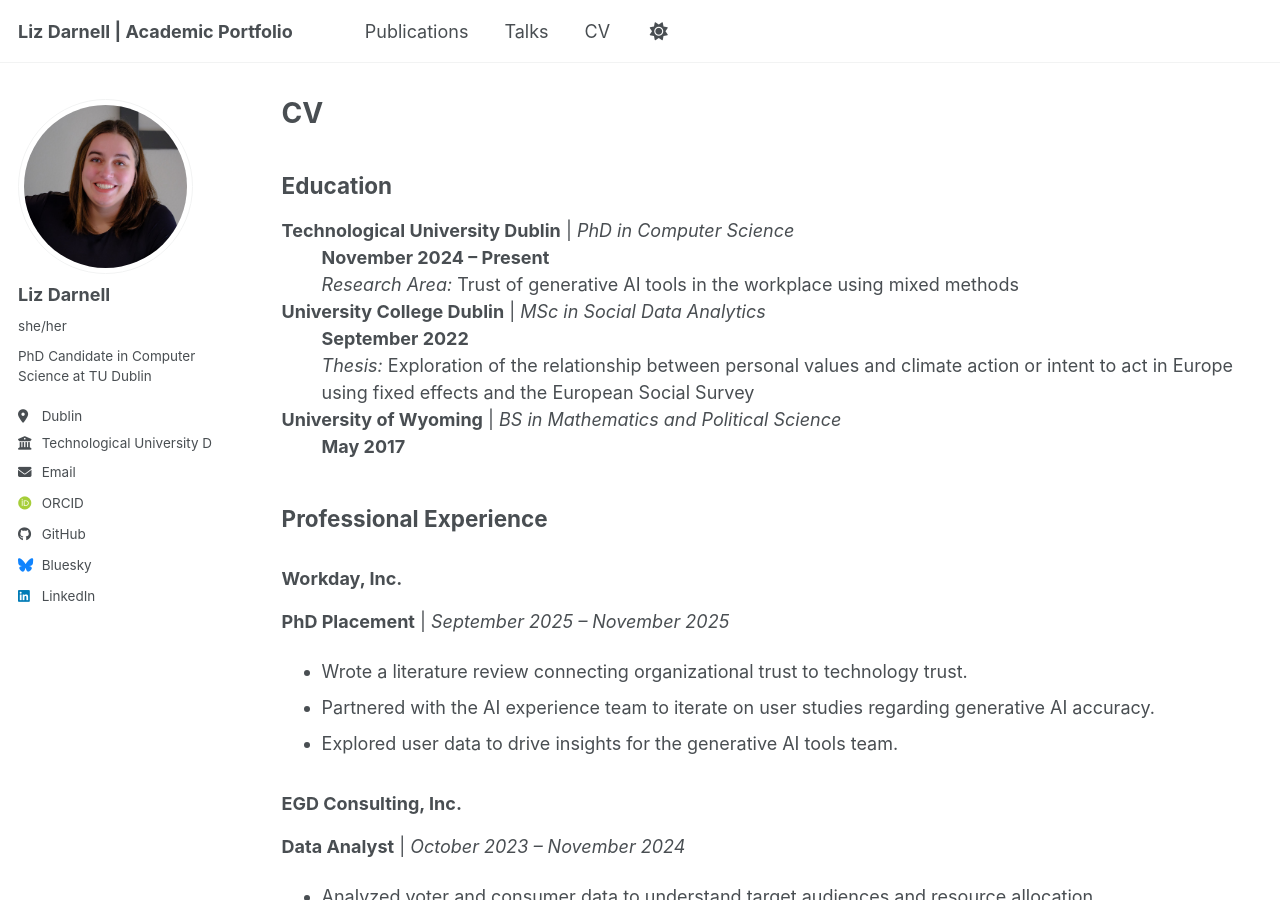
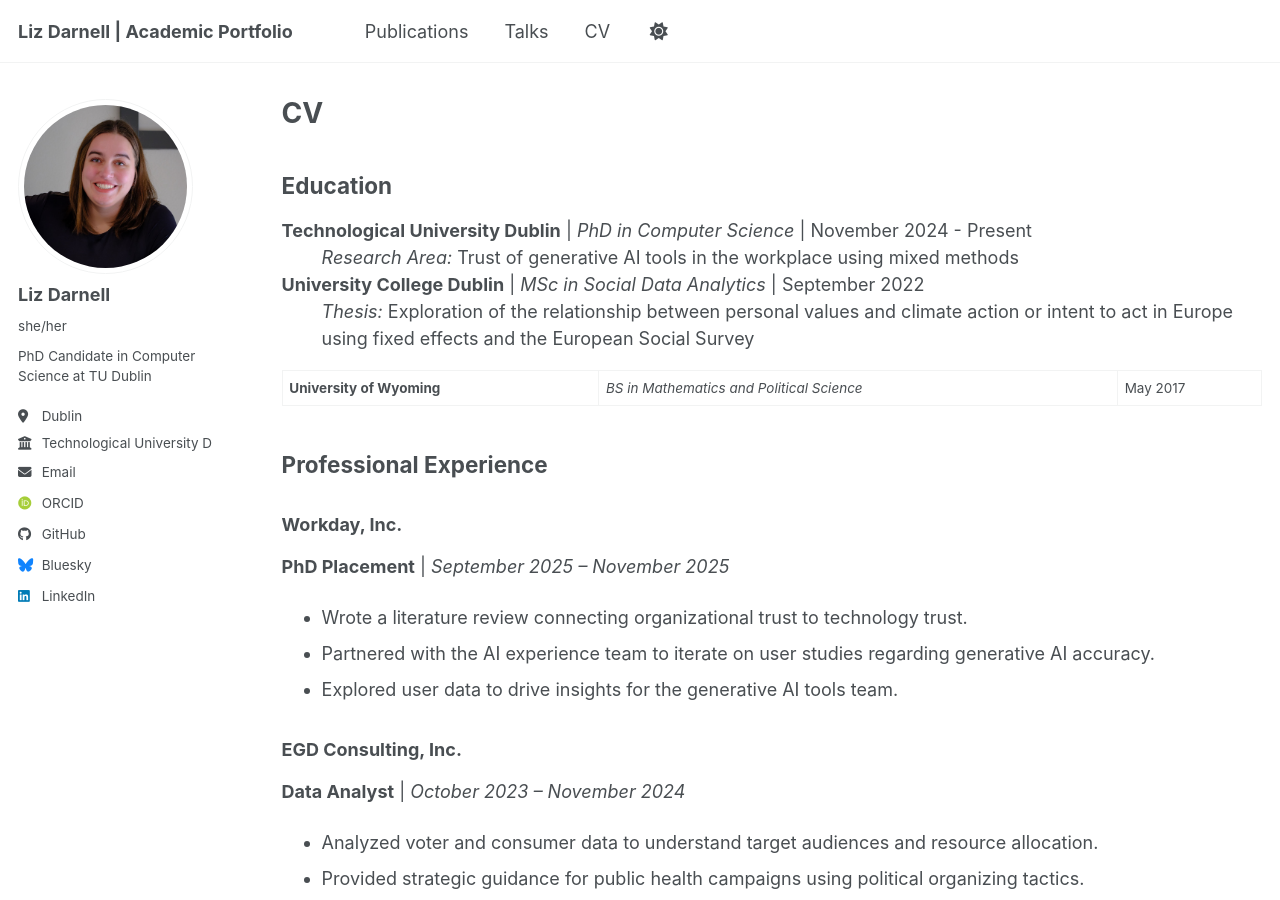
Before and after one commit to liz-darnell/liz-darnell.github.io, a Jekyll site: the page built from _pages/cv.md, in a window 1280 px wide and 900 px high. Built offline with Jekyll 4.4.1, drawn with Linux system fonts in a browser that asks for light colours; some web fonts are replaced; a script bundle is joined from its source files by our own code; library files that are not in the unit come from our copies.

Commit message:
Update cv.md
fixing edu again

```diff
--- a/_pages/cv.md
+++ b/_pages/cv.md
@@ -10,16 +10,14 @@ redirect_from:
 {% include base_path %}
 
 ## Education
-**Technological University Dublin** | *PhD in Computer Science*
-: **November 2024 – Present**
+**Technological University Dublin** | *PhD in Computer Science* | November 2024 - Present
 : *Research Area:* Trust of generative AI tools in the workplace using mixed methods
 
-**University College Dublin** | *MSc in Social Data Analytics*
-: **September 2022**
+**University College Dublin** | *MSc in Social Data Analytics* | September 2022
 : *Thesis:* Exploration of the relationship between personal values and climate action or intent to act in Europe using fixed effects and the European Social Survey
 
-**University of Wyoming** | *BS in Mathematics and Political Science*
-: **May 2017**
+**University of Wyoming** | *BS in Mathematics and Political Science* | May 2017
+
 
 ## Professional Experience
 
```
